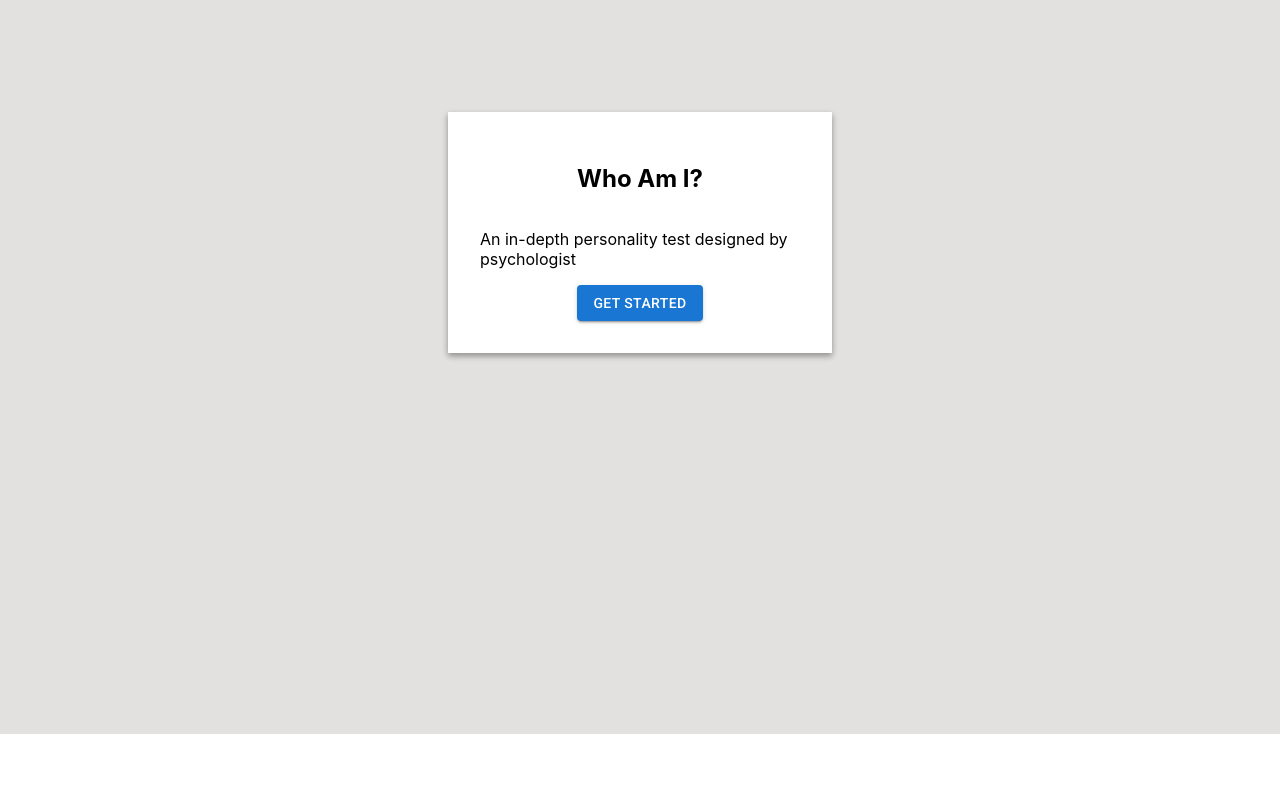
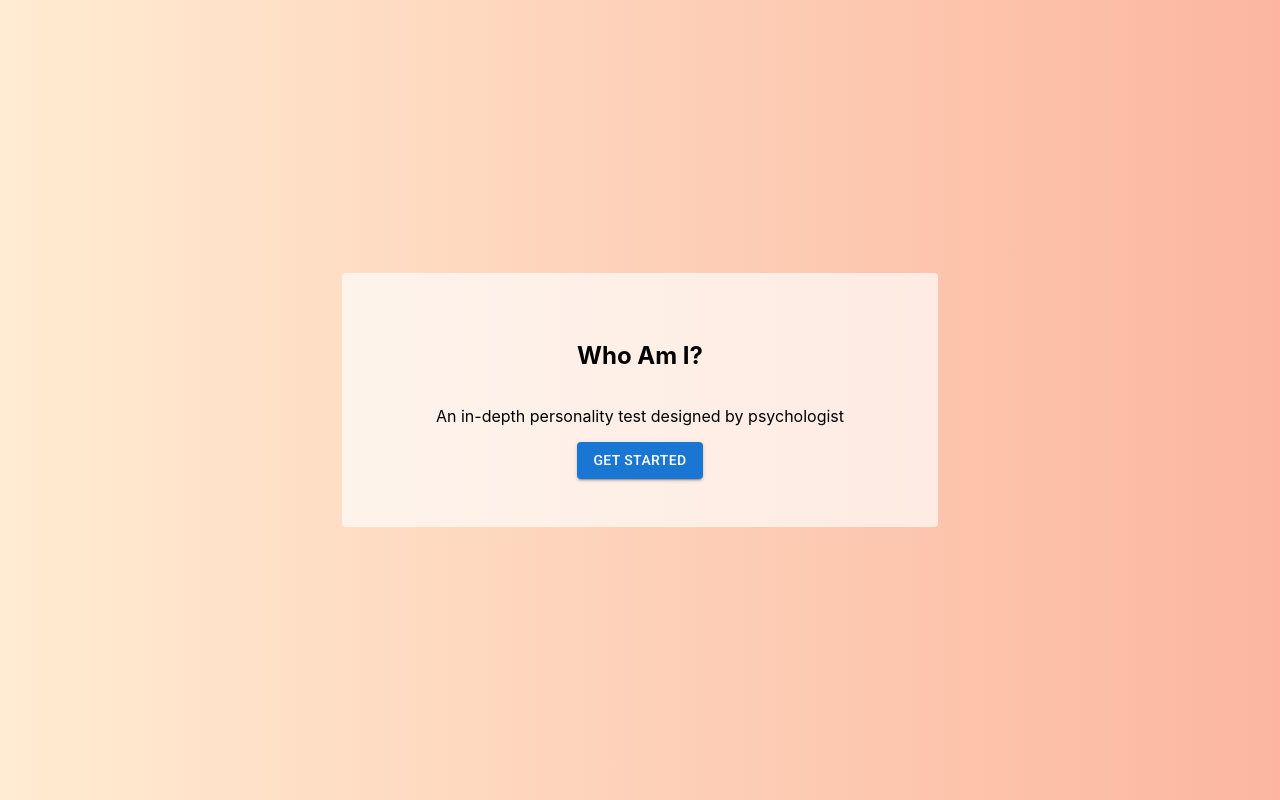
Before and after one commit to rajgohel/PersonalityTestApp, a React (Create React App) app: page / in a window 1280 px wide. Built offline with nearby package versions, Linux system fonts and the light colour scheme.

Commit message:
style changes

```diff
--- a/package.json
+++ b/package.json
@@ -15,6 +15,7 @@
     "react-dom": "^18.1.0",
     "react-router-dom": "^6.3.0",
     "react-scripts": "5.0.1",
+    "styled-components": "^5.3.5",
     "web-vitals": "^2.1.4"
   },
   "scripts": {
--- a/src/index.css
+++ b/src/index.css
@@ -5,6 +5,7 @@ body {
     sans-serif;
   -webkit-font-smoothing: antialiased;
   -moz-osx-font-smoothing: grayscale;
+  background-image: linear-gradient(to right, #ffecd2, #fcb69f);
 }
 
 code {
--- a/src/pages/Home/Home.js
+++ b/src/pages/Home/Home.js
@@ -1,35 +1,36 @@
 import React from 'react';
-import { makeStyles } from '@mui/styles';
+// import { makeStyles } from '@mui/styles';
 import Button from '@mui/material/Button';
+import { Wrapper, Content } from './style';
 
-const useStyles = makeStyles({
-    wrapper: {
-        height: '63.8vh',
-        background: '#E2E1E0',
-        padding: '7rem 28rem',
+// const useStyles = makeStyles({
+//     wrapper: {
+//         height: '63.8vh',
+//         background: '#E2E1E0',
+//         padding: '7rem 28rem',
 
-    },
-    content: {
-        display: 'flex',
-        alignItems: 'center',
-        justifyContent: 'center',
-        flexDirection: 'column',
-        background: '#fff',
-        boxShadow: '0 3px 6px rgba(0,0,0,0.16), 0 3px 6px rgba(0,0,0,0.23)',
-        padding: '2rem'
-    },
-});
+//     },
+//     content: {
+//         display: 'flex',
+//         alignItems: 'center',
+//         justifyContent: 'center',
+//         flexDirection: 'column',
+//         background: '#fff',
+//         boxShadow: '0 3px 6px rgba(0,0,0,0.16), 0 3px 6px rgba(0,0,0,0.23)',
+//         padding: '2rem'
+//     },
+// });
 
 const Home = () => {
-    const classes = useStyles();
+    // const classes = useStyles();
     return (
-        <div className={classes.wrapper}>
-            <div className={classes.content}>
+        <Wrapper>
+            <Content>
                 <h2>Who Am I?</h2>
                 <p>An in-depth personality test designed by psychologist</p>
                 <Button variant="contained">Get started</Button>
-            </div>
-        </div>
+            </Content>
+        </Wrapper>
     )
 }
 
--- /dev/null
+++ b/src/pages/Home/style.js
@@ -0,0 +1,23 @@
+import styled from 'styled-components';
+
+const Wrapper = styled.div`
+    min-height: 100vh;
+    display: flex;
+    justify-content: center;
+    align-items: center;
+`;
+
+const Content = styled.div`
+    display: flex;
+    align-items: center;
+    justify-content: center;
+    flex-direction: column;
+    width: 90vw;
+    max-width: 500px;
+    margin: 4rem auto;
+    background: rgba(255, 255, 255, 0.664);
+    border-radius: 0.25rem;
+    padding: 3rem;
+`;
+
+export { Wrapper, Content };
```
Also changed, not shown: 1 other file (tests, documents, lock files or other folders).
